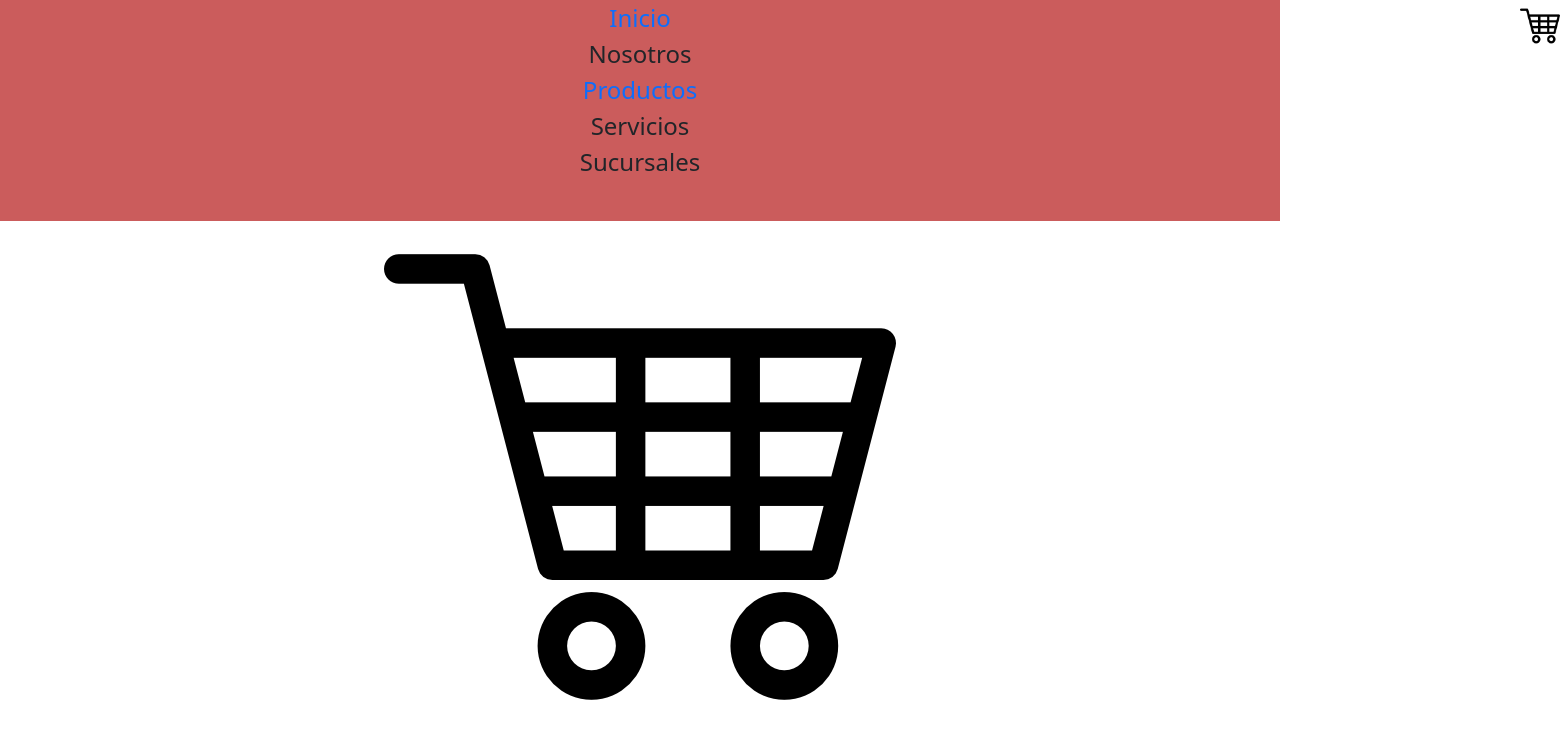
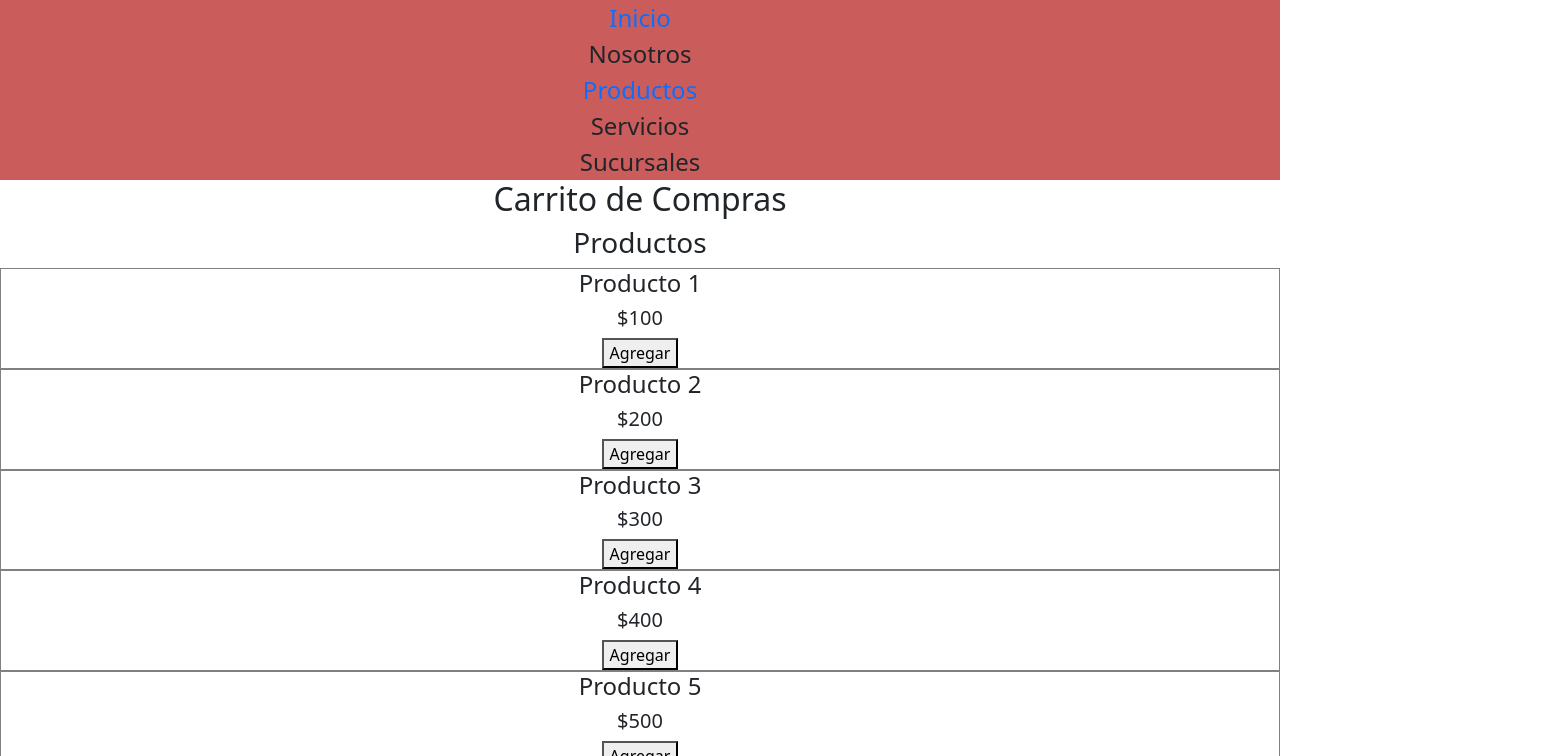
Before and after one commit to marcosfeijoo1997/react, a React (Create React App) app: page /ShoppingCart in a window 1280 px wide. Shown: the top 756 px of the page, 1560 px wide, since content can reach past the window. Built offline with nearby package versions, Linux system fonts and the light colour scheme.

Commit message:
agregando carrito

```diff
--- a/public/ApiCarpinteria.json
+++ b/public/ApiCarpinteria.json
@@ -27,8 +27,8 @@
 "descripcion":"Disco para el corte de maderas y chapas",
 "titulo":"Disco de 4'"},
 
-{   "name":"Ingletadora'",
+{   "name":"Ingletadora",
 "precio":35000,
 "imagen":"http://localhost:3000/Makita.jpg",
 "descripcion":"Ingletadora telescopica marca Makita",
-"titulo":"Ingletadora'"}]
+"titulo":"Ingletadora"}]
--- a/src/App.js
+++ b/src/App.js
@@ -3,7 +3,7 @@ import './App.css';
 import Navbar from '../src/componentes/navbar/navbar'
 import Alert from 'react-bootstrap/Alert';
 import React from 'react';
-import ShoppingCart from './componentes/navbar/ShoppingCart';
+import ShoppingCart from './ItemListContainer/Productos/carritologica/ShoppingCart';
 import Producto from './ItemListContainer/Productos/Producto'
 import { BrowserRouter as Router, Route, Routes } from "react-router-dom"
 import { Row, Col } from "react-bootstrap";
@@ -11,12 +11,11 @@ import Inicio from '../src/ItemListContainer/Inicio'
 import Herreria from './ItemListContainer/herreria';
 import Carpinteria from './ItemListContainer/Productos/ItemListContainer'
 import DetalleProducto from './ItemListContainer/Productos/ItemDetail';
-
+import Pintureria from './ItemListContainer/Pintureria';
 
 
 const DefaultContainer=()=>(
   <div>
-
   </div>
 
 
@@ -36,7 +35,8 @@ function App() {
         <Route path='/Herreria' exact element={<Herreria></Herreria>}/>
         <Route path='/Carpinteria' exact element={<Carpinteria></Carpinteria>}/>
         <Route path='/ShoppingCart' exact element={<ShoppingCart></ShoppingCart>}/>
-        <Route path="/id-:productName" element={<DetalleProducto></DetalleProducto>} />
+        <Route path='/Pintureria' exact element={<Pintureria></Pintureria>}/>
+       <Route path="/id-:productName" element={<DetalleProducto></DetalleProducto>} />
         </Routes>
       </Router>
 
--- /dev/null
+++ b/src/ItemListContainer/Pintureria.js
@@ -0,0 +1,8 @@
+import ShoppingCart from "./Productos/carritologica/ShoppingCart";
+
+const Pintureria=()=>{
+    return (
+   <div><ShoppingCart/></div>)
+}
+
+export default Pintureria
--- a/src/ItemListContainer/Productos/ItemDetail.js
+++ b/src/ItemListContainer/Productos/ItemDetail.js
@@ -20,7 +20,7 @@ const ItemDetail=()=>{
         {datos?.map((element)=>{
              if(productName===element.name){
                 return <div className='producto' key={element.name} onClick={()=>{navigate('/id-'+element.name)}}>
-            <div key={element.name}> {element.titulo} </div>
+            <div key={element.name}><h1>{element.titulo} </h1></div>
             <img src={element.imagen}></img>
             <div> {element.descripcion}</div>
             <div className="Precio">${element.precio}</div>
--- a/src/ItemListContainer/Productos/ItemListContainer.js
+++ b/src/ItemListContainer/Productos/ItemListContainer.js
@@ -19,7 +19,7 @@ const ItemListContainer=()=>{
 
         return(
             <div className='producto' key={element.name} onClick={()=>{navigate('/id-'+element.name)}}>
-            <div key={element.name}> {element.titulo}</div>
+            <div key={element.name}> <h1>{element.titulo}</h1></div>
             <div className='imgprod'>
             <img src={element.imagen}></img></div>
             <div className="Precio">${element.precio}</div>
--- /dev/null
+++ b/src/ItemListContainer/Productos/carritologica/CartItem.js
@@ -0,0 +1,12 @@
+const CartItem =({data,delFromCart})=>{
+    let {id,name,price,quantity}=data;
+    return (
+        <div style={{borderBottom:"thin solid gray"}}>
+            <h4>{name} {id}</h4>
+            <h5>${price}x {quantity}=${price*quantity}</h5>
+            <button>eliminar</button>
+
+        </div>
+    )
+}
+export default CartItem
--- /dev/null
+++ b/src/ItemListContainer/Productos/carritologica/ShoppingCart.js
@@ -0,0 +1,45 @@
+import carrito from '../../../assets/carrito.png'
+import { useReducer } from "react"
+import { shoppingInitialState,shoppingReducer } from "./shoppingReducer"
+import ProductItem from "../productItem";
+import CartItem from "./CartItem";
+import { TYPES } from "./shoppingAction";
+
+
+
+const ShoppingCart=()=>{
+    const [state,dispatch]=useReducer (
+        shoppingReducer,
+        shoppingInitialState);
+        const {products,cart}=state;
+        const addToCart =(id)=>{
+            console.log (id);
+            dispatch({type:TYPES.ADD_TO_CART, payload:id});
+
+
+        };
+        const delFromCart =()=>{
+
+        };
+        const clearCart=()=>{
+
+        };
+
+
+    return(
+        <div>
+            <h2>Carrito de Compras</h2>
+            <h3>Productos</h3>
+            <article className="box grid-responsive ">{products.map((product)=>(
+            <ProductItem key={product.id} data={product} addToCart={addToCart}/>))}</article>
+            <h3>Carrito</h3>
+            <article className="box">
+                <button onClick={clearCart}>Limpiar Carrito</button>
+                {
+                    cart.map((item,index)=><CartItem key={index} data={item} delFromCart={delFromCart}/>)
+                }
+            </article>
+        </div>
+    )
+}
+export default ShoppingCart
--- /dev/null
+++ b/src/ItemListContainer/Productos/carritologica/shoppingAction.js
@@ -0,0 +1,6 @@
+export const TYPES={
+ADD_TO_CART:"ADD_TO_CART",
+REMOVE_ONE_FROM_CART:"REMOVE_ONE_FROM_CART",
+REMOVE_ALL_FROM_CART:"REMOVE_ALL_FROM_CART",
+CLEAR_CART:"CLEAR_CART"
+}
--- /dev/null
+++ b/src/ItemListContainer/Productos/carritologica/shoppingReducer.js
@@ -0,0 +1,48 @@
+import { TYPES } from "./shoppingAction";
+
+export const shoppingInitialState={
+    products:[
+        {id:1,name:"Producto 1", price:100},
+        {id:2,name:"Producto 2", price:200},
+        {id:3,name:"Producto 3", price:300},
+        {id:4,name:"Producto 4", price:400},
+        {id:5,name:"Producto 5", price:500},
+        {id:6,name:"Producto 6", price:600},
+        {id:7,name:"Producto 7", price:700},
+
+    ],
+    cart:[],
+};
+
+export function shoppingReducer(state,action){
+    switch (action.type){
+        case TYPES.ADD_TO_CART:{
+            let newItem = state.products.find ((product)=>product.id===action.payload)
+
+            let itemInCart=state.cart.find ((item)=>item.id===newItem.id)
+            return  itemInCart ? {
+
+                ...state , cart :state.cart.map((item)=>item.id===newItem.id? {...item,quantity:item.quantity+1}:item)
+
+            }:{
+                ...state ,
+                cart:[...state.cart ,{...newItem,quantity:1}]
+            }
+
+
+
+        }
+        case TYPES.REMOVE_ONE_FROM_CART:{
+
+        }
+        case TYPES.REMOVE_ALL_FROM_CART:{
+
+        }
+        case TYPES.CLEAR_CART:{
+
+        }
+
+          default:
+            return state;
+    }
+}
--- /dev/null
+++ b/src/ItemListContainer/Productos/productItem.js
@@ -0,0 +1,11 @@
+
+const ProductItem= ({data,addToCart})=>{
+    let {id,name,price}=data;
+
+    return <div style={{border:"thin solid gray"}}>
+        <h4>{name} </h4>
+        <h5>${price}</h5>
+        <button onClick={()=>addToCart(id)}>Agregar</button>
+    </div>
+}
+export default ProductItem
--- a/src/componentes/navbar/ShoppingCart.js
+++ /dev/null
@@ -1,9 +0,0 @@
-import carrito from '../../assets/carrito.png'
-const ShoppingCart =() =>{
-    return (
-    <div className="ShoppingCart">
-      <a href='Carrito'>
-    <img src={carrito}/></a>  </div>)
-
-}
-export default ShoppingCart
--- a/src/componentes/navbar/navbar.js
+++ b/src/componentes/navbar/navbar.js
@@ -1,4 +1,4 @@
-import ShoppingCart from "./ShoppingCart"
+import ShoppingCart from "../../ItemListContainer/Productos/carritologica/ShoppingCart"
 const Navbar =({children})=>
 {
    return (
@@ -12,7 +12,6 @@ const Navbar =({children})=>
 
 
 
-            <ShoppingCart></ShoppingCart>
             {children}
         </div>
 
```
